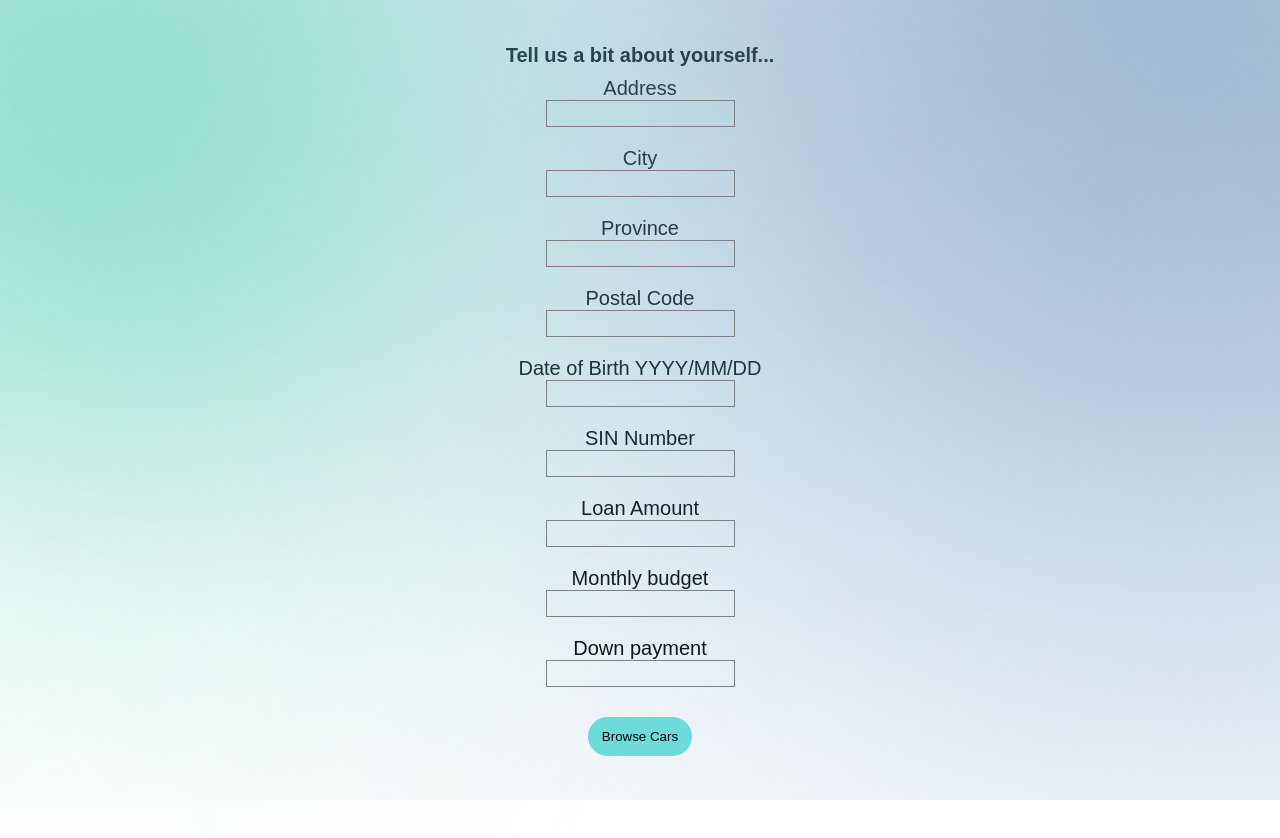
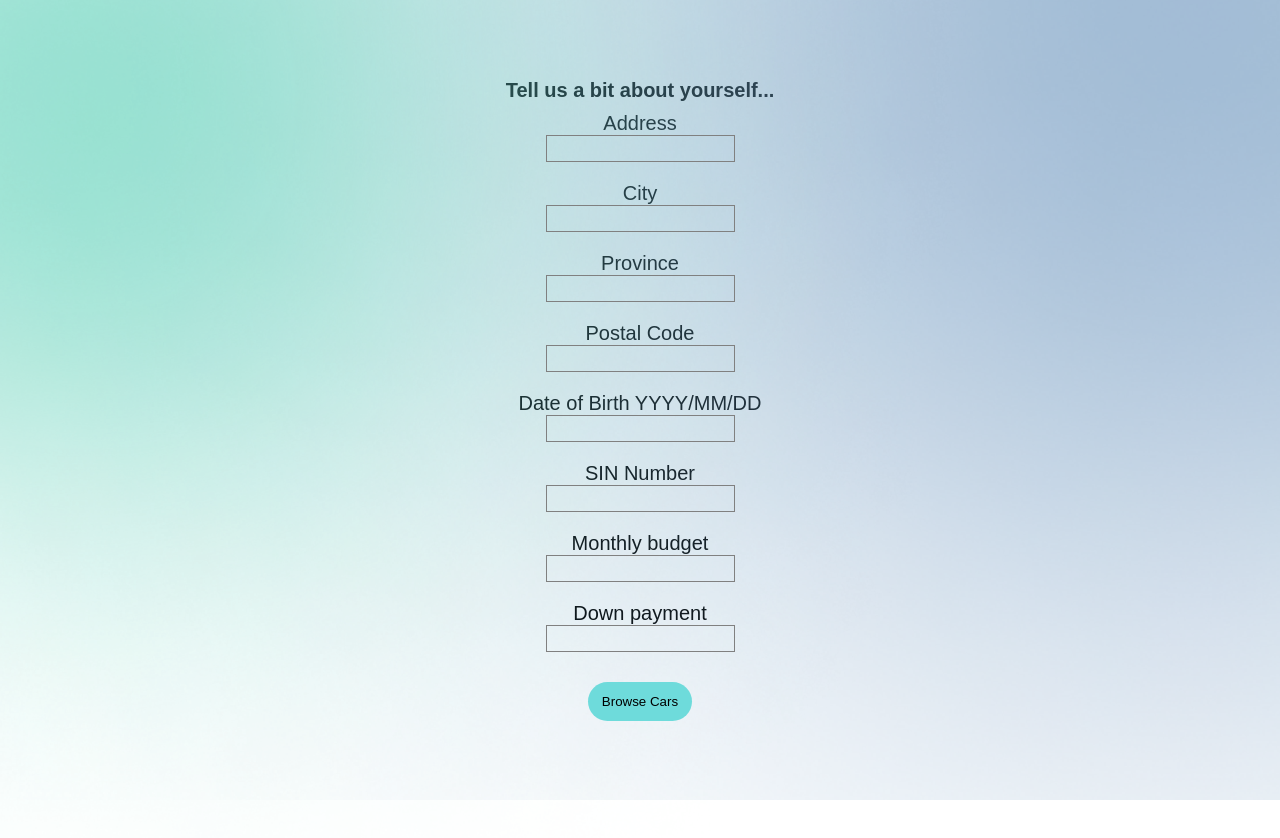
Before and after one commit to TLI-Project/Winnie, a React (Create React App) app: page /finance in a window 1280 px wide. Shown: the top 838 px of the page. Built offline with nearby package versions, Linux system fonts and the light colour scheme.

Commit message:
remove loanAmount input from user

```diff
--- a/src/components/Finance/index.js
+++ b/src/components/Finance/index.js
@@ -7,7 +7,6 @@ import "./styles.scss";
 
 /* Vehicle mileage should be 0*/
 const Finance = ({ setToken }) => {
-  const [loanAmount, setLoanAmount] = useState('');
   const [monthlyBudget, setMonthlyBudget] = useState('');
   const [downPayment, setDownPayment] = useState('');
   const [address, setAddress] = useState('');
@@ -19,9 +18,6 @@ const Finance = ({ setToken }) => {
 
   const history = useHistory();
 
-  const handleLoanAmountChange = e => {
-    setLoanAmount(e.target.value)
-  }
 
   const handleAddressChange = e => {
     setAddress(e.target.value)
@@ -56,7 +52,6 @@ const Finance = ({ setToken }) => {
   }
 
   const inputData = {
-    loanAmount: loanAmount,
     monthlyBudget: monthlyBudget,
     downPayment: downPayment,
     address: address,
@@ -73,19 +68,6 @@ const Finance = ({ setToken }) => {
 
 
   const submit = () => {
-    // fetch to verify, if ok, history.push
-    // Credit score must be [300, 850] inclusive in order to be accepted by the senso api
-    // if (!(300 <= creditScore <= 850)) {
-    //   alert('please enter a valid credit score');
-    // } else if (!(loanAmount > 0)) {
-    //   alert('please enter a valid loan amount');
-    // } else if (!(monthlyBudget > 0)) {
-    //   alert('please enter a valid monthly budget');
-    // } else if (!(yearlyIncome > 0)) {
-    //   alert('please enter a valid yearly income');
-    // } else if (!(downPayment > 0)) {
-    //   alert('please enter a valid down payment amount')
-    // } else {
     history.push({
       pathname: '/catalogue',
       state: {
@@ -119,9 +101,6 @@ const Finance = ({ setToken }) => {
       <p>SIN Number</p>
       <input type="text" onChange={handleSinNumberChange} value={sinNumber} />
 
-      <p>Loan Amount</p>
-      <input type="text" onChange={handleLoanAmountChange} value={loanAmount} />
-
       <p>Monthly budget</p>
       <input type="text" onChange={handleMonthlyBudgetChange} value={monthlyBudget} />
 
```
Lines whose indentation alone changed are shown as unchanged.
